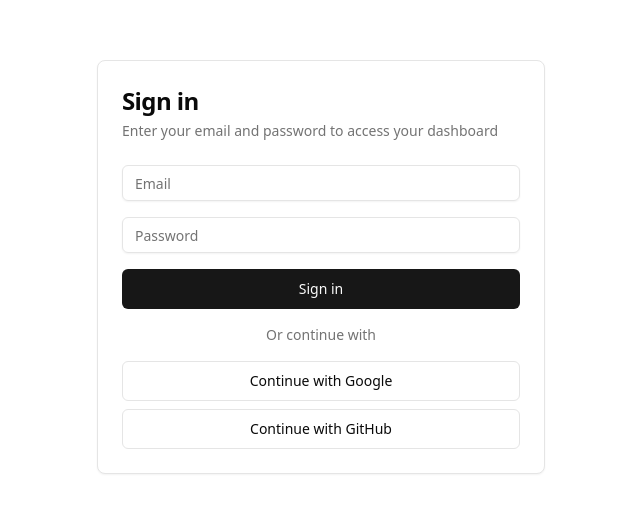
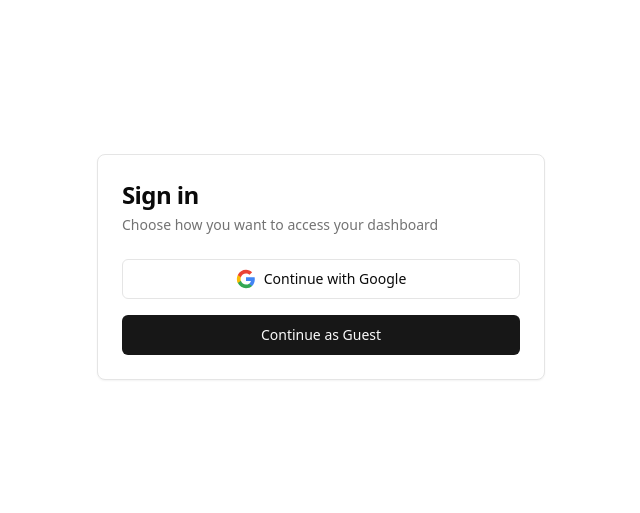
Before and after one commit to SurajSakhare100/sentiment360, a Next.js app: page /signin in a window 1280 px wide. Shown: the part 133-646 px from the top of the page, without its empty margins (319-959 px from the left). Built offline with nearby package versions, Linux system fonts and the light colour scheme.

Commit message:
guest option added

```diff
--- a/src/app/api/auth/[...nextauth]/route.ts
+++ b/src/app/api/auth/[...nextauth]/route.ts
@@ -1,36 +1,20 @@
 import NextAuth from "next-auth"
 import GoogleProvider from "next-auth/providers/google"
-import GithubProvider from "next-auth/providers/github"
-import CredentialsProvider from "next-auth/providers/credentials"
 
 const handler = NextAuth({
   providers: [
     GoogleProvider({
-      clientId: process.env.GOOGLE_CLIENT_ID!,
-      clientSecret: process.env.GOOGLE_CLIENT_SECRET!,
+      clientId: process.env.GOOGLE_ID!,
+      clientSecret: process.env.GOOGLE_SECRET!,
     }),
-    CredentialsProvider({
-      name: "Credentials",
-      credentials: {
-        email: { label: "Email", type: "email" },
-        password: { label: "Password", type: "password" }
-      },
-      async authorize(credentials) {
-        // Add your authentication logic here
-        // This is just an example
-        if (credentials?.email === "user@example.com" && credentials?.password === "password") {
-          return {
-            id: "1",
-            email: "user@example.com",
-            name: "Test User"
-          }
-        }
-        return null
-      }
-    })
   ],
   pages: {
     signIn: "/signin",
+  },
+  secret: process.env.NEXTAUTH_SECRET,
+  session: {
+    strategy: "jwt",
+    maxAge: 30 * 24 * 60 * 60, // 30 days
   },
   callbacks: {
     async jwt({ token, user }) {
--- a/src/app/dashboard/page.tsx
+++ b/src/app/dashboard/page.tsx
@@ -1,22 +1,41 @@
-import { redirect } from 'next/navigation'
-import { getServerSession } from 'next-auth'
+"use client"
+
+import { useEffect, useState } from 'react'
+import { useRouter } from 'next/navigation'
+import { useSession } from 'next-auth/react'
 import DashboardContent from '@/components/dashboard/DashboardContent'
+import { MoveLeftIcon } from 'lucide-react'
 
-export default async function DashboardPage() {
-  const session = await getServerSession()
+export default function DashboardPage() {
+  const { data: session, status } = useSession()
+  const router = useRouter()
+  const [isGuest, setIsGuest] = useState(false)
+  const [userName, setUserName] = useState("Guest")
 
-  if (!session?.user) {
-    redirect('/')
+  useEffect(() => {
+    // Check if user is authenticated or has a guest token
+    const guestToken = localStorage.getItem("guestToken")
+
+    if (status === "unauthenticated" && !guestToken) {
+      router.push('/signin')
+    } else if (guestToken && status !== "authenticated") {
+      setIsGuest(true)
+    } else if (session?.user?.name) {
+      setUserName(session.user.name)
+    }
+  }, [status, router, session])
+
+  if (status === "loading" && !isGuest) {
+    return <div className="min-h-screen flex items-center justify-center">Loading...</div>
   }
 
   return (
     <div className="min-h-screen bg-gray-50">
       <div className="container mx-auto px-4 py-8">
-
         <h1 className="text-3xl font-bold text-primary-900 pl-16">
           <span className='flex items-center gap-2'>
-            {/* <MoveLeft onClick={() => Router.push('/s')} className="cursor-pointer" /> */}
-            Welcome back, {session.user.name}
+            <MoveLeftIcon onClick={() => router.push('/')} className="cursor-pointer" />
+            Welcome back, {userName}
           </span>
         </h1>
         <DashboardContent />
--- a/src/app/page.tsx
+++ b/src/app/page.tsx
@@ -19,9 +19,10 @@ import { Footer } from "@/components/footer"
 import FeaturesPage from "@/components/features"
 import PricingPage from "@/components/pricing"
 export default function LandingPage() {
+
   return (
     <div className="flex flex-col min-h-screen">
-      {/* Navigation */}
+
       <Nav/>
 
       {/* Hero Section with Real-time Focus */}
--- a/src/app/signin/page.tsx
+++ b/src/app/signin/page.tsx
@@ -1,40 +1,26 @@
 "use client"
 
 import { Button } from "@/components/ui/button"
-import { Input } from "@/components/ui/input"
 import { Card, CardContent, CardDescription, CardHeader, CardTitle } from "@/components/ui/card"
 import { signIn } from "next-auth/react"
 import { useState } from "react"
 import { useRouter } from "next/navigation"
+import Image from "next/image"
 
 export default function SignIn() {
-  const [email, setEmail] = useState("")
-  const [password, setPassword] = useState("")
   const [isLoading, setIsLoading] = useState(false)
   const router = useRouter()
 
-  const handleSubmit = async (e: React.FormEvent) => {
-    e.preventDefault()
+  const handleGuestLogin = async () => {
     setIsLoading(true)
 
-    try {
-      const result = await signIn("credentials", {
-        email,
-        password,
-        redirect: false,
-      })
+    // Store a guest token in localStorage
+    localStorage.setItem("guestToken", "guest-" + Date.now())
 
-      if (result?.error) {
-        throw new Error(result.error)
-      }
+    // Redirect to dashboard
+    router.push("/dashboard")
 
-      router.push("/dashboard")
-    } catch (error) {
-      console.error(error)
-      // Handle error (show toast notification, etc.)
-    } finally {
-      setIsLoading(false)
-    }
+    setIsLoading(false)
   }
 
   return (
@@ -43,58 +29,33 @@ export default function SignIn() {
         <CardHeader className="space-y-1">
           <CardTitle className="text-2xl font-bold">Sign in</CardTitle>
           <CardDescription>
-            Enter your email and password to access your dashboard
+            Choose how you want to access your dashboard
           </CardDescription>
         </CardHeader>
         <CardContent>
-          <form onSubmit={handleSubmit} className="space-y-4">
-            <div className="space-y-2">
-              <Input
-                type="email"
-                placeholder="Email"
-                value={email}
-                onChange={(e) => setEmail(e.target.value)}
-                required
-              />
-            </div>
-            <div className="space-y-2">
-              <Input
-                type="password"
-                placeholder="Password"
-                value={password}
-                onChange={(e) => setPassword(e.target.value)}
-                required
-              />
-            </div>
+          <div className="space-y-4">
             <Button
-              type="submit"
-              className="w-full"
+              variant="outline"
+              className="w-full flex items-center justify-center gap-2"
+              onClick={() => signIn("google", { callbackUrl: "/dashboard" })}
               disabled={isLoading}
             >
-              {isLoading ? "Signing in..." : "Sign in"}
+              <Image
+                src="/google-logo.svg"
+                alt="Google"
+                width={20}
+                height={20}
+              />
+              Continue with Google
             </Button>
-          </form>
 
-          <div className="mt-4 text-center">
-            <p className="text-sm text-muted-foreground">
-              Or continue with
-            </p>
-            <div className="mt-4 space-y-2">
-              <Button
-                variant="outline"
-                className="w-full"
-                onClick={() => signIn("google", { callbackUrl: "/dashboard" })}
-              >
-                Continue with Google
-              </Button>
-              <Button
-                variant="outline"
-                className="w-full"
-                onClick={() => signIn("github", { callbackUrl: "/dashboard" })}
-              >
-                Continue with GitHub
-              </Button>
-            </div>
+            <Button
+              className="w-full"
+              onClick={handleGuestLogin}
+              disabled={isLoading}
+            >
+              Continue as Guest
+            </Button>
           </div>
         </CardContent>
       </Card>
--- a/src/components/features.tsx
+++ b/src/components/features.tsx
@@ -17,7 +17,8 @@ import {
   RefreshCcw,
   Share2
 } from "lucide-react"
-
+import Image from "next/image"
+import dashboard from "../../public/images/dashboard.png"
 export default function FeaturesPage() {
   return (
     <div className="min-h-screen">
@@ -34,6 +35,7 @@ export default function FeaturesPage() {
         </div>
       </section>
 
+
       {/* Core Features */}
       <section className="container pt-20 pb-10">
         <div className="grid gap-8 md:grid-cols-3">
@@ -48,6 +50,18 @@ export default function FeaturesPage() {
               </CardContent>
             </Card>
           ))}
+        </div>
+      </section>
+      {/* Features Image Section */}
+      <section className="container py-12">
+        <div className="flex justify-center">
+          <Image
+            src={dashboard}
+            alt="Sentiment Analysis Features"
+            width={800}
+            height={600}
+            className="rounded-2xl shadow-2xl scale-110"
+          />
         </div>
       </section>
 
```
Also changed, not shown: middleware.ts (+7 -6 lines), public/google-logo.svg (added), public/images/dashboard.png (added).
